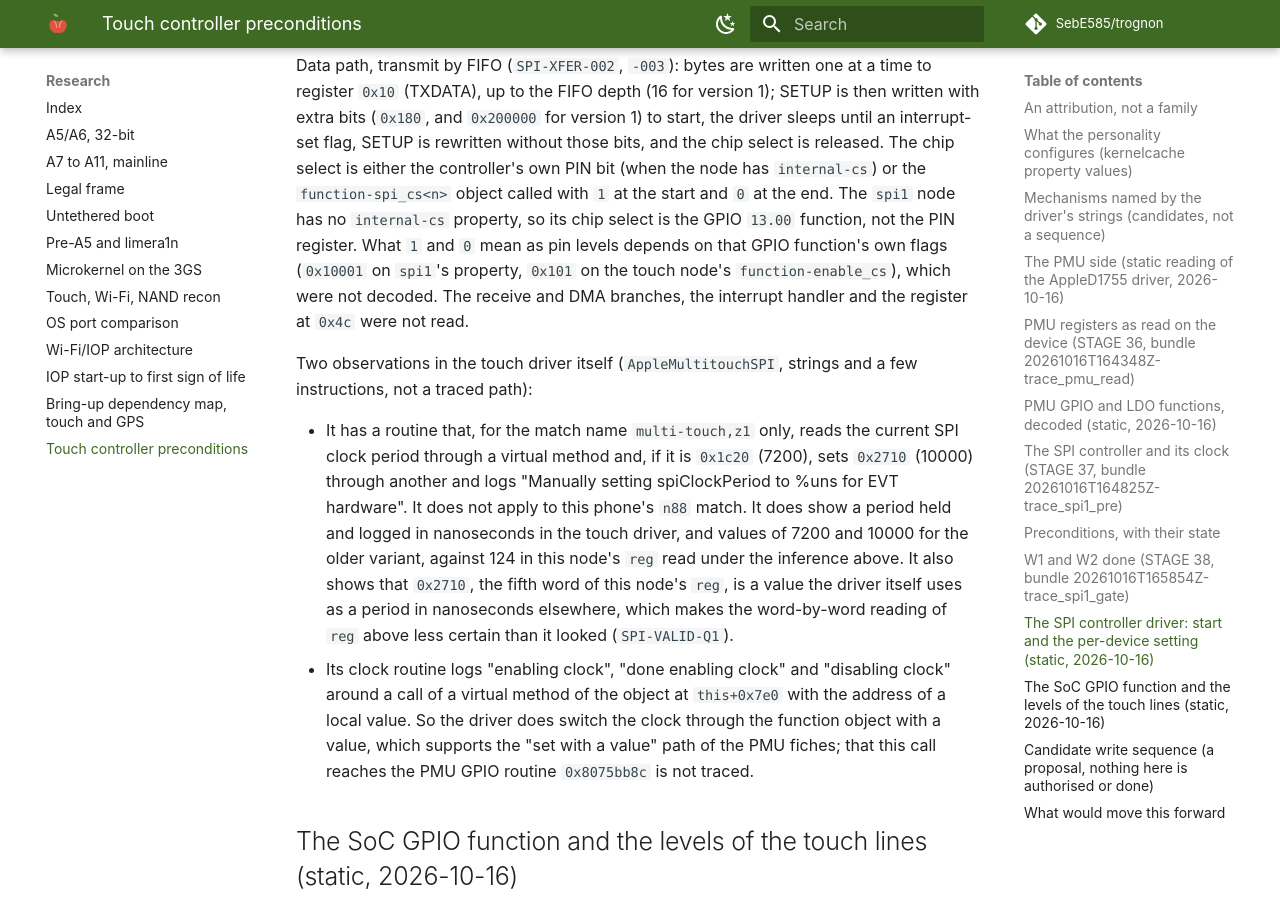
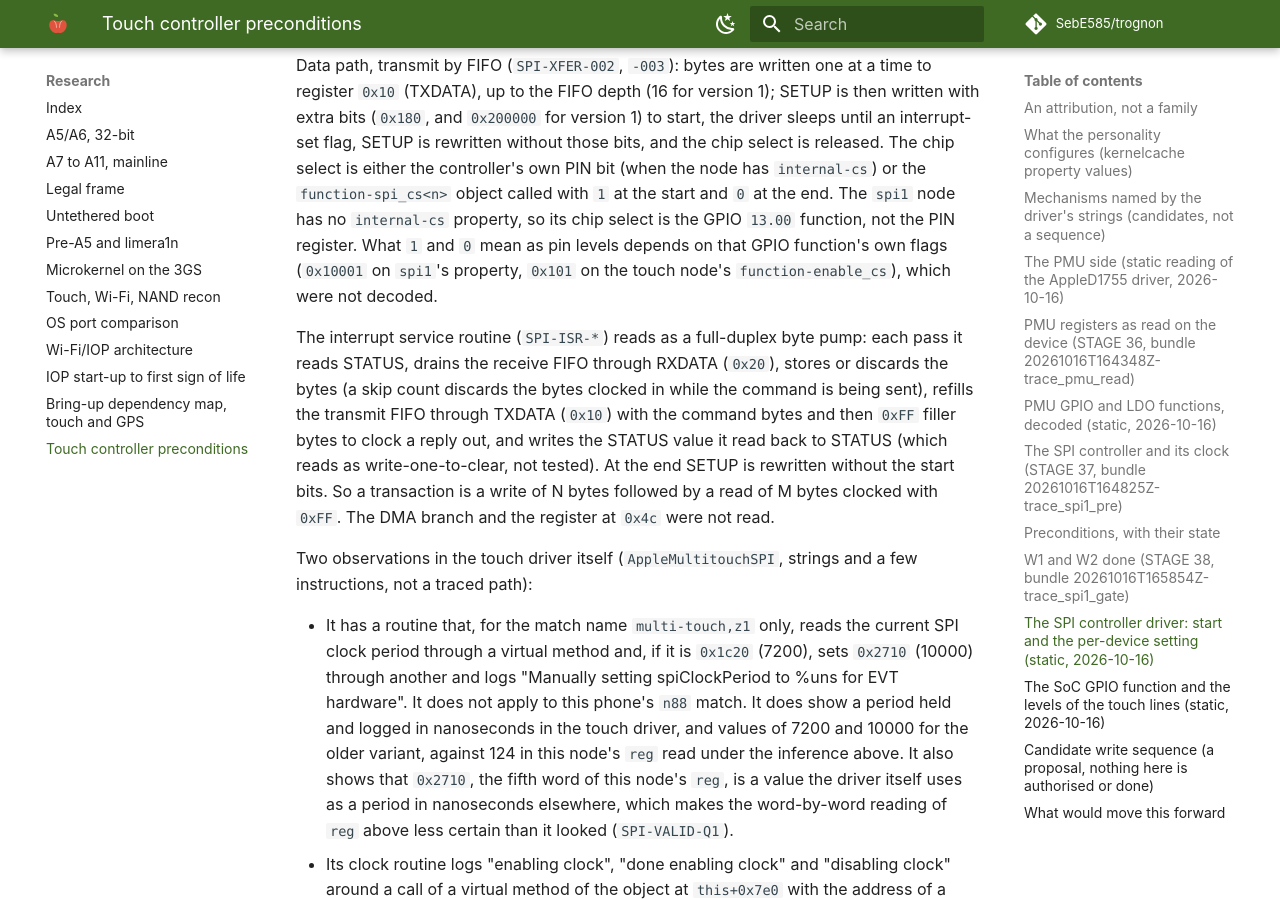
Before and after one commit to SebE585/trognon, an MkDocs documentation site: the page built from docs/research/2026-10-16-touch-n88-preconditions.md, in a window 1280 px wide and 900 px high, scrolled down 9278 px. Built offline with MkDocs 1.6.1 and Material for MkDocs 9.7.7, drawn with Linux system fonts in a browser that asks for light colours; comment, search, counter and statistics services are not loaded.

Commit message:
catalog+research: SPI interrupt service routine (full-duplex FIFO pump); GPIO register bits read through the working I2C layout

```diff
--- a/docs/research/2026-10-16-touch-n88-preconditions.md
+++ b/docs/research/2026-10-16-touch-n88-preconditions.md
@@ -297,7 +297,15 @@ bit (when the node has `internal-cs`) or the `function-spi_cs<n>` object called
 `0` at the end. The `spi1` node has no `internal-cs` property, so its chip select is the GPIO `13.00`
 function, not the PIN register. What `1` and `0` mean as pin levels depends on that GPIO function's own
 flags (`0x10001` on `spi1`'s property, `0x101` on the touch node's `function-enable_cs`), which were not
-decoded. The receive and DMA branches, the interrupt handler and the register at `0x4c` were not read.
+decoded.
+
+The interrupt service routine (`SPI-ISR-*`) reads as a full-duplex byte pump: each pass it reads STATUS, drains the
+receive FIFO through RXDATA (`0x20`), stores or discards the bytes (a skip count discards the bytes clocked in
+while the command is being sent), refills the transmit FIFO through TXDATA (`0x10`) with the command bytes and
+then `0xFF` filler bytes to clock a reply out, and writes the STATUS value it read back to STATUS (which reads as
+write-one-to-clear, not tested). At the end SETUP is rewritten without the start bits. So a transaction is a
+write of N bytes followed by a read of M bytes clocked with `0xFF`. The DMA branch and the register at `0x4c`
+were not read.
 
 Two observations in the touch driver itself (`AppleMultitouchSPI`, strings and a few instructions, not a
 traced path):
```
Also changed, not shown: docs/en/03-hardware-map.md (+5 -3 lines), docs/snippets/iop-coverage.en.md (+5 -1 lines), 1 other file.
